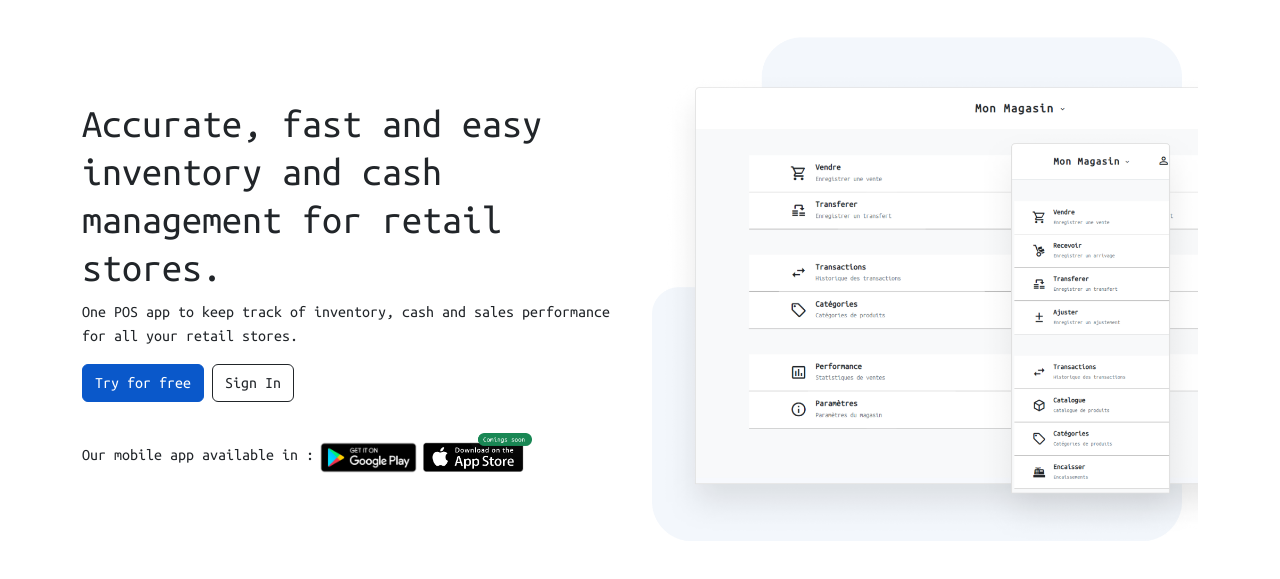
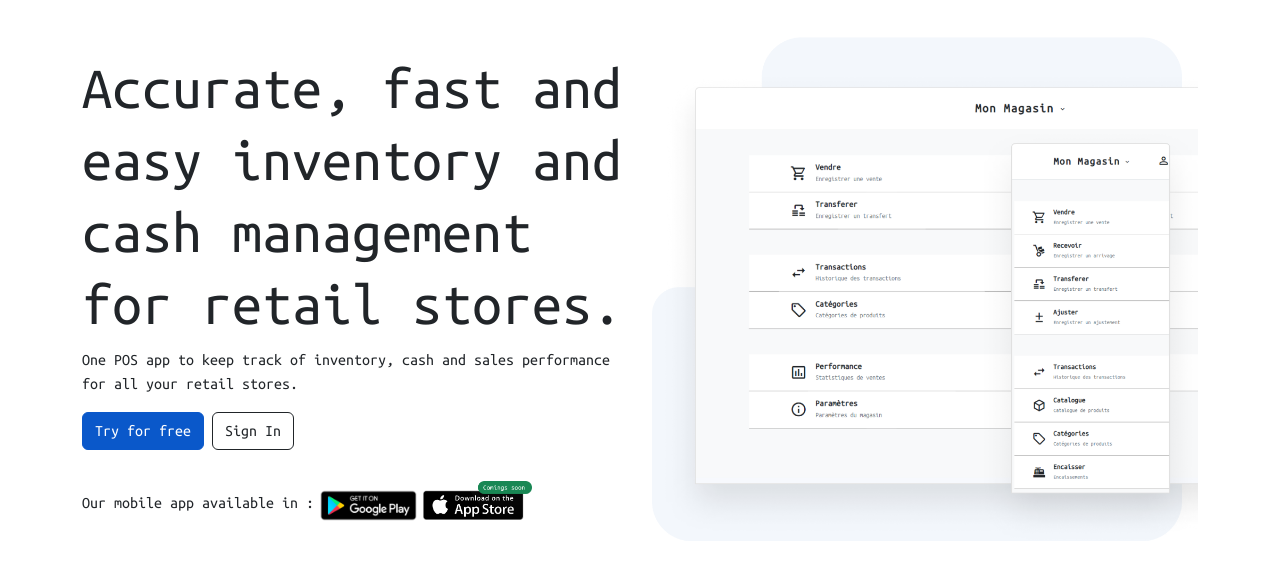
Before and after one commit to relkaddouri/wyzzio, a plain HTML site: page index.html in a window 1280 px wide. Shown: the part 85-664 px from the top of the page. Drawn offline with nearby package versions, Linux system fonts and the light colour scheme.

Commit message:
Changed h1

```diff
--- a/style.css
+++ b/style.css
@@ -107,9 +107,9 @@
     justify-content: center;
     align-items: center;
 }
-/*.hero .container h1{
+.hero .container h1{
     font-size: 3.75rem;
-}*/
+}
 
 .hero .container .btn-primary{
     background-color:#0A58CA;
```
